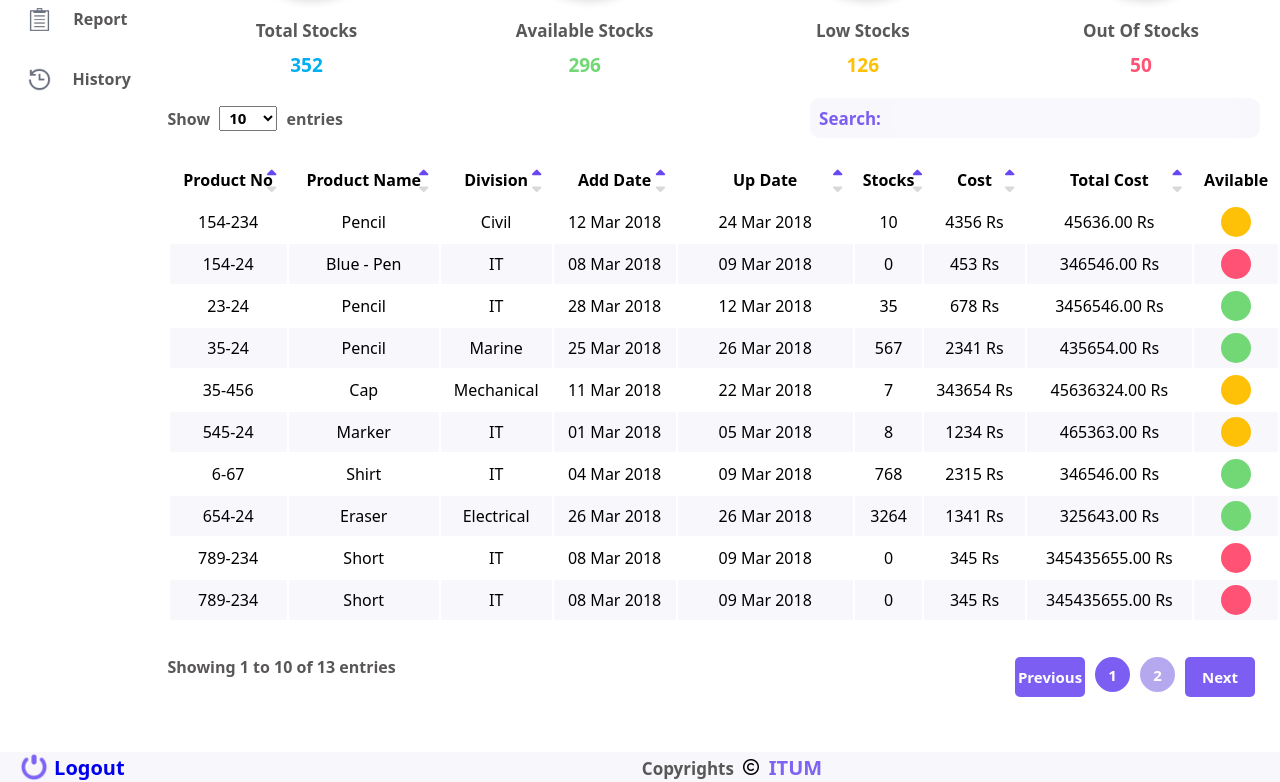
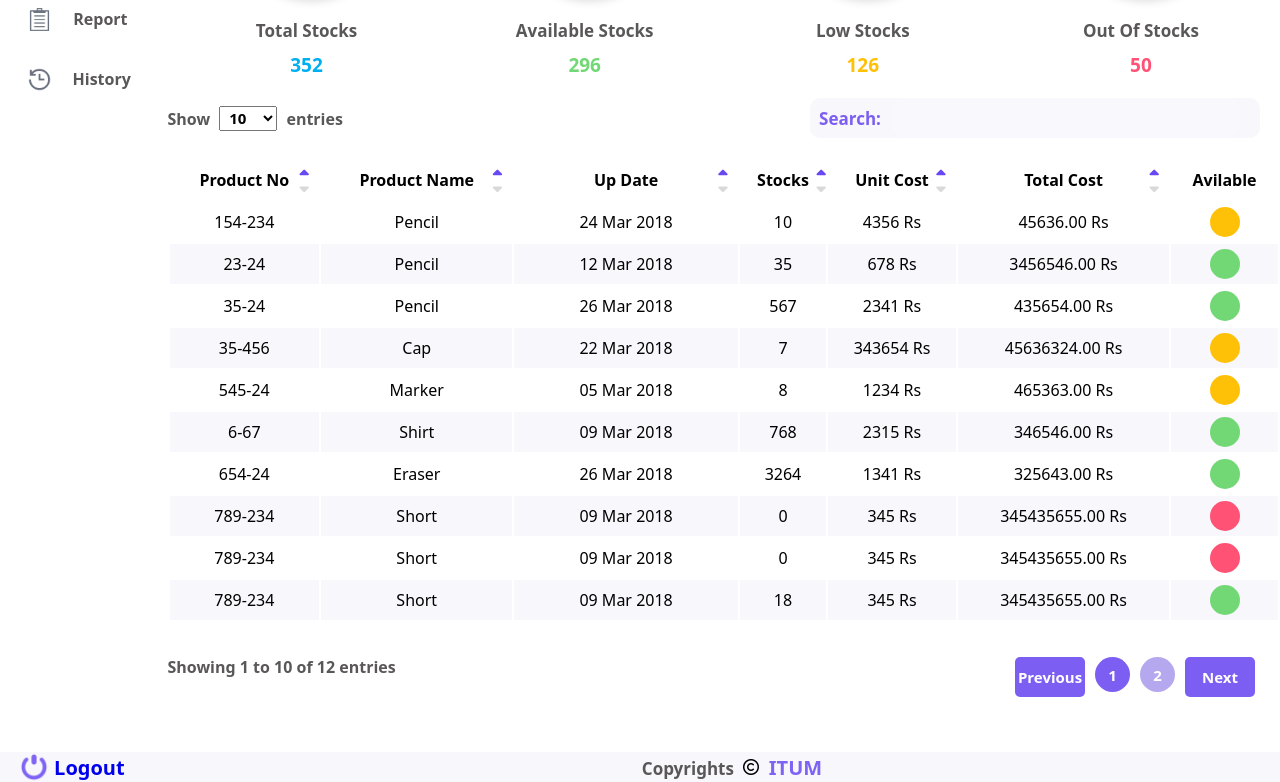
Before and after one commit to tharsikan1999/Stock-Ledger, a CodeIgniter app: page /Stock-Ledger/index.php/welcome/dashboardView in a window 1280 px wide. Shown: the part 315-1097 px from the top of the page. Run offline with CodeIgniter, Linux system fonts and the light colour scheme; some libraries are stand-ins or nearby versions.

Commit message:
Modifed log.php

```diff
--- a/application/views/manager/dashboard.php
+++ b/application/views/manager/dashboard.php
@@ -351,18 +351,6 @@
                                     <i id="second-fa-caret-down" class="fas fa-caret-down"></i>
                                 </div>
                             </th>
-                            <th class="table-Division-th">Division
-                                <div class="dropdown-buttons">
-                                    <i id="Division-fa-caret-up" class="fas fa-caret-up"></i>
-                                    <i id="Division-fa-caret-down" class="fas fa-caret-down"></i>
-                                </div>
-                            </th>
-                            <th class="table-third-th">Add Date
-                                <div class="dropdown-buttons">
-                                    <i id="third-fa-caret-up" class="fas fa-caret-up"></i>
-                                    <i id="third-fa-caret-down" class="fas fa-caret-down"></i>
-                                </div>
-                            </th>
                             <th class="table-fourth-th">Up Date
                                 <div class="dropdown-buttons">
                                     <i id="fourth-fa-caret-up" class="fas fa-caret-up"></i>
@@ -375,7 +363,7 @@
                                     <i id="five-fa-caret-down" class="fas fa-caret-down"></i>
                                 </div>
                             </th>
-                            <th class="table-six-th">Cost
+                            <th class="table-six-th">Unit Cost
                                 <div class="dropdown-buttons">
                                     <i id="six-fa-caret-up" class="fas fa-caret-up"></i>
                                     <i id="six-fa-caret-down" class="fas fa-caret-down"></i>
@@ -392,24 +380,8 @@
                     </thead>
                     <tbody id="tables">
                         <tr>
-                            <td>154-24</td>
-                            <td>Blue - Pen</td>
-                            <td>IT</td>
-                            <td>08 Mar 2018</td>
-                            <td>09 Mar 2018</td>
-                            <td id="tables-stocks" >0</td>
-                            <td>453 Rs</td>
-                            <td>346546.00 Rs</td>
-                            <td id="table-avilable-circle"><div class="table-avilable-circle">
-
-                            </div></td>
-
-                        </tr>
-                        <tr>
                             <td>154-234</td>
                             <td>Pencil</td>
-                            <td>Civil</td>
-                            <td>12 Mar 2018</td>
                             <td>24 Mar 2018</td>
                             <td id="tables-stocks">10</td>
                             <td>4356 Rs</td>
@@ -421,8 +393,6 @@
                         <tr>
                             <td>35-24</td>
                             <td>Pencil</td>
-                            <td>Marine</td>
-                            <td>25 Mar 2018</td>
                             <td>26 Mar 2018</td>
                             <td id="tables-stocks" >567</td>
                             <td>2341 Rs</td>
@@ -435,8 +405,6 @@
                         <tr>
                             <td>23-24</td>
                             <td>Pencil</td>
-                            <td>IT</td>
-                            <td>28 Mar 2018</td>
                             <td>12 Mar 2018</td>
                             <td id="tables-stocks">35</td>
                             <td>678 Rs</td>
@@ -449,8 +417,6 @@
                         <tr>
                             <td>545-24</td>
                             <td>Marker</td>
-                            <td>IT</td>
-                            <td>01 Mar 2018</td>
                             <td>05 Mar 2018</td>
                             <td id="tables-stocks">8</td>
                             <td>1234 Rs</td>
@@ -463,8 +429,6 @@
                         <tr>
                             <td>86-24</td>
                             <td>Black - Pen</td>
-                            <td>Marine</td>
-                            <td>26 Mar 2018</td>
                             <td>29 Mar 21 520018</td>
                             <td id="tables-stocks">547</td>
                             <td>785 Rs</td>
@@ -477,8 +441,6 @@
                         <tr>
                             <td>654-24</td>
                             <td>Eraser</td>
-                            <td>Electrical</td>
-                            <td>26 Mar 2018</td>
                             <td>26 Mar 2018</td>
                             <td id="tables-stocks">3264</td>
                             <td>1341 Rs</td>
@@ -491,8 +453,6 @@
                         <tr>
                             <td>6-67</td>
                             <td>Shirt</td>
-                            <td>IT</td>
-                            <td>04 Mar 2018</td>
                             <td>09 Mar 2018</td>
                             <td id="tables-stocks">768</td>
                             <td>2315 Rs</td>
@@ -505,8 +465,6 @@
                         <tr>
                             <td>978-243</td>
                             <td>T-Shirt</td>
-                            <td>Electrical</td>
-                            <td>16 Mar 2018</td>
                             <td>19 Mar 2018</td>
                             <td id="tables-stocks">1342</td>
                             <td>346546 Rs</td>
@@ -519,8 +477,6 @@
                         <tr>
                             <td>35-456</td>
                             <td>Cap</td>
-                            <td>Mechanical</td>
-                            <td>11 Mar 2018</td>
                             <td>22 Mar 2018</td>
                             <td id="tables-stocks">7</td>
                             <td>343654 Rs</td>
@@ -533,8 +489,6 @@
                         <tr>
                             <td>789-234</td>
                             <td>Short</td>
-                            <td>IT</td>
-                            <td>08 Mar 2018</td>
                             <td>09 Mar 2018</td>
                             <td id="tables-stocks">0</td>
                             <td>345 Rs</td>
@@ -547,8 +501,6 @@
                         <tr>
                             <td>789-234</td>
                             <td>Short</td>
-                            <td>IT</td>
-                            <td>08 Mar 2018</td>
                             <td>09 Mar 2018</td>
                             <td id="tables-stocks">0</td>
                             <td>345 Rs</td>
@@ -561,8 +513,6 @@
                         <tr>
                             <td>789-234</td>
                             <td>Short</td>
-                            <td>IT</td>
-                            <td>08 Mar 2018</td>
                             <td>09 Mar 2018</td>
                             <td id="tables-stocks">18</td>
                             <td>345 Rs</td>
--- a/resources/frontend/Js/Dashboard.js
+++ b/resources/frontend/Js/Dashboard.js
@@ -246,7 +246,7 @@ let inter = setInterval(()=>{
 
     if( demo == 352)
     clearInterval(inter);
-},5);
+},2);
 
 
 
@@ -271,7 +271,7 @@ let inter = setInterval(()=>{
             if( demo == 296)
             clearInterval(interval)
 
-        },5);
+        },2);
 })();
 
 /* Low Stocks */
@@ -329,7 +329,6 @@ const firstTableth = document.querySelector(".table-first-th");
 
 const secondTableth = document.querySelector(".table-second-th");
 
-const thirdTableth = document.querySelector(".table-third-th");
 
 const fourthTableth = document.querySelector(".table-fourth-th");
 
@@ -339,7 +338,6 @@ const sixTableth = document.querySelector(".table-six-th");
 
 const sevenTableth = document.querySelector(".table-seven-th");
 
-const DivisionTableth = document.querySelector(".table-Division-th");
 
 
 const upButton = document.querySelector(".fa-caret-up");
@@ -373,17 +371,7 @@ secondTableth.addEventListener("click",function() {
 
 
 
-const thirdUp = document.querySelector("#third-fa-caret-up");
 
-const thirdDown = document.querySelector("#third-fa-caret-down");
-
-thirdTableth.addEventListener("click",function() {
-
-    thirdUp.classList.toggle("up-Button-Display");
-
-    thirdDown.classList.toggle("Down-Button-Display");
-
-});
 
 
 
@@ -437,17 +425,6 @@ sevenTableth.addEventListener("click",function() {
 });
 
 
-const Divisionup = document.querySelector("#Division-fa-caret-up");
-
-const Divisionown = document.querySelector("#Division-fa-caret-down");
-
-DivisionTableth.addEventListener("click",function() {
-
-    Divisionup.classList.toggle("up-Button-Display");
-
-    Divisionown.classList.toggle("Down-Button-Display");
-
-});
 
 
 
@@ -464,7 +441,7 @@ DivisionTableth.addEventListener("click",function() {
 
                 const makeArray = Array.apply(null,avilableCircle);
 
-                let stocksCounts = table.rows[r].cells[5].innerText;
+                let stocksCounts = table.rows[r].cells[3].innerText;
 
                 if(stocksCounts< 1){
                     makeArray[r].style.background = " #FF5274";
--- a/resources/frontend/profile.css
+++ b/resources/frontend/profile.css
@@ -341,7 +341,7 @@
 .header-notifications {
   height: 50px;
   width: 300px;
-  background-color: #6a48f1;
+  background-color: #6a48f1bf;
   display: flex;
   justify-content: center;
   align-items: center;
```
Also changed, not shown: application/views/manager/log.php (+18 -9 lines), application/views/manager/report.php (+7 -8 lines).
